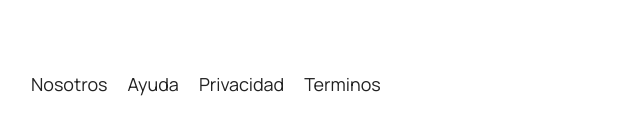
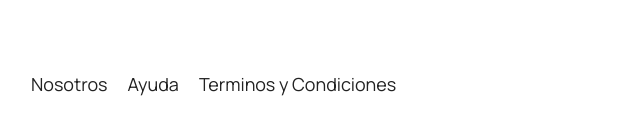
Before and after one commit to XicoNemi/landing, an Astro site: page / in a window 1280 px wide. Shown: the part 5117-5251 px from the top of the page, 159-799 px from the left. Built offline with nearby package versions, Linux system fonts and the light colour scheme; Astro itself is replaced by a stand-in of ours.

Commit message:
add: se agrego el link a terminos y condiciones

```diff
--- a/src/components/Footer.astro
+++ b/src/components/Footer.astro
@@ -7,8 +7,7 @@ import Twitter from '../assets/twitter.svg'
     <div class="container row">
         <div class="footer-link flex js one-half column">
             <a href="#">Nosotros</a> <a href="#">Ayuda</a>
-            <a href="#">Privacidad</a>
-            <a href="#">Terminos</a>
+            <a href="https://loctaviodev.github.io/xiconemi-terms-and-conditions/">Terminos y Condiciones</a>
         </div>
         <div class="footer-note one-half column">
             <div class="u-pull-right">
```
